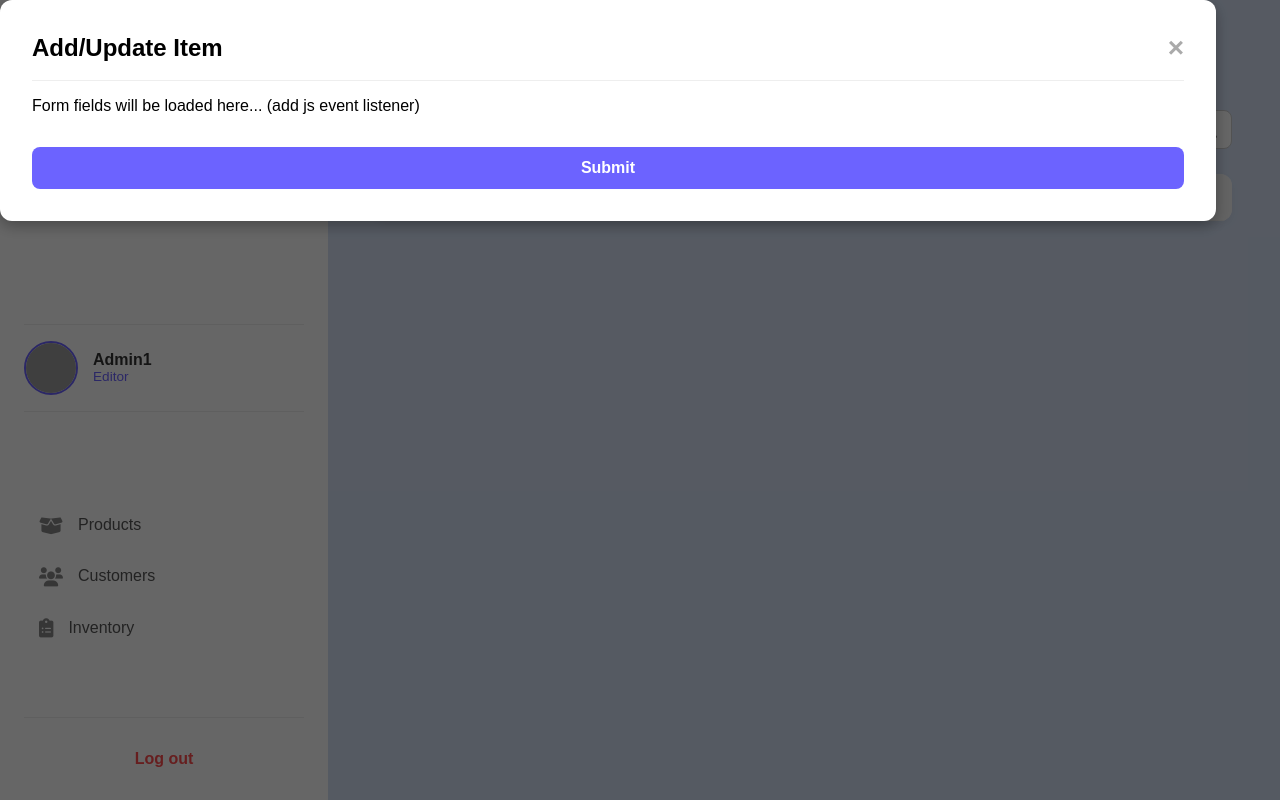
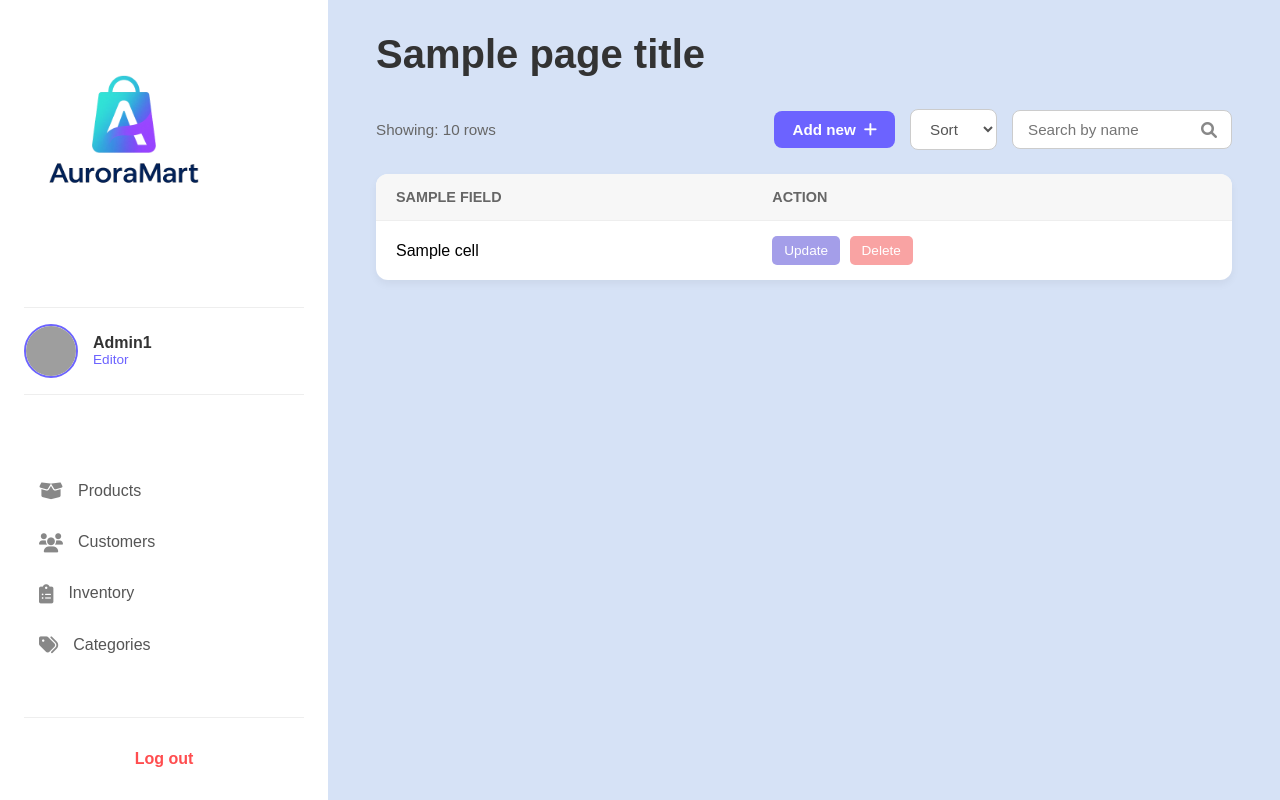
Before and after one commit to LianMaoNUS/IS2108_Project, a Django app: template AuroraMart/admin_panel/templates/admin_panel/dashboard.html in a window 1280 px wide. Run offline with Django 5.2, Linux system fonts and the light colour scheme; data comes from the database, SQL or seed files in the repository; tables that the repository leaves empty hold one stand-in row (values such as "Sample post"); the template is opened without the code that fills it: values that come from a table or form of the project are taken from there, most other values are stand-ins (such as "Sample title", 1, 10 or a date in 2020); lists and menus that the app fills with data are empty; grey boxes are pictures that could not be loaded.

Commit message:
add category

```diff
--- a/AuroraMart/AuroraMart/models.py
+++ b/AuroraMart/AuroraMart/models.py
@@ -75,7 +75,7 @@ class Category(models.Model):
     # The recursive relationship: a category can have a parent, which is also a Category.
     # 'self' creates the link to the same model.
     # related_name helps in querying for subcategories easily.
-    parent = models.ForeignKey('self', on_delete=models.CASCADE, null=True, blank=True, related_name='subcategories')
+    parent_category = models.ForeignKey('self', on_delete=models.CASCADE, null=True, blank=True, related_name='subcategories')
 
     class Meta:
         # Ensures plural form is "Categories" in the admin panel
@@ -106,7 +106,7 @@ class Order(models.Model):
 
 class OrderItem(models.Model):
     OrderItem_id = models.CharField(max_length=20, primary_key=True, unique=True)
-    order = models.ForeignKey(Order, on_delete=models.CASCADE, related_name='items')
+    order_id = models.ForeignKey(Order, on_delete=models.CASCADE, related_name='items')
     product = models.ForeignKey(Product, on_delete=models.PROTECT) # Protect product history
     quantity = models.PositiveIntegerField(default=1)
     # Store the price at the time of purchase to maintain historical accuracy.
--- a/AuroraMart/admin_panel/forms.py
+++ b/AuroraMart/admin_panel/forms.py
@@ -1,6 +1,6 @@
 from django.contrib.auth.forms import AuthenticationForm
 from django import forms
-from AuroraMart.models import Admin
+from AuroraMart.models import Admin, Product, Customer, Order, Category
 
 class AdminLoginForm(AuthenticationForm):
     username = forms.CharField(widget=forms.TextInput(
@@ -40,3 +40,23 @@ class AdminSignupForm(forms.ModelForm):
                 'class': 'login_form'
             }),
         }
+
+class ProductForm(forms.ModelForm):
+    class Meta:
+        model = Product
+        fields = ['sku','product_name', 'description', 'unit_price', 'product_rating', 'quantity_on_hand', 'reorder_quantity', 'category']
+
+class CustomerForm(forms.ModelForm):
+    class Meta:
+        model = Customer
+        fields  = ['customer_id','username', 'age','gender','employment_status','occupation','education','household_size','has_children','monthly_income_sgd','preferred_category']
+
+class OrderForm(forms.ModelForm):
+    class Meta:
+        model = Order
+        fields = ['order_id','customer','status']
+
+class CategoryForm(forms.ModelForm):
+    class Meta:
+        model = Category
+        fields = ['category_id','name','parent_category']
--- a/AuroraMart/admin_panel/static/admin_panel/css/panel.css
+++ b/AuroraMart/admin_panel/static/admin_panel/css/panel.css
@@ -231,39 +231,30 @@ body {
 }
 
 .table-container table {
+    border-collapse: collapse;
     width: 100%;
-    border-collapse: collapse;
 }
 
 .table-container th,
 .table-container td {
     padding: 15px 20px;
     border-bottom: 1px solid #eee;
-    white-space: nowrap;
     text-align: left;
+    white-space: nowrap; /* This is important! It ensures columns don't wrap and the table expands */
 }
 
-table {
-    width: 100%;
-    border-collapse: collapse;
-    text-align: left;
-}
-
-table th,
-table td {
-    padding: 15px 20px;
-    border-bottom: 1px solid #eee;
-}
-
-table th {
+.table-container th {
     background-color: #f7f7f7;
     font-size: 0.9rem;
     color: #666;
     font-weight: 600;
     text-transform: uppercase;
+    position: sticky; /* Makes the header stick to the top when scrolling vertically */
+    top: 0;
+    z-index: 1; /* Ensures header is above the body content */
 }
 
-table tbody tr:last-child td {
+.table-container tbody tr:last-child td {
     border-bottom: none;
 }
 
@@ -295,7 +286,7 @@ table tbody tr:last-child td {
 
 /* The semi-transparent background overlay */
 .modal-overlay {
-    display: hidden; /* Initially hidden - flex */
+    display: hidden;
     position: fixed; /* Stays in place even if you scroll */
     top: 0;
     left: 0;
@@ -318,6 +309,8 @@ table tbody tr:last-child td {
     min-width: 450px;
     max-width: 90%;
     position: relative;
+    display: flex;
+    flex-direction: column;
 }
 
 .modal-header {
@@ -327,6 +320,7 @@ table tbody tr:last-child td {
     border-bottom: 1px solid #eee;
     padding-bottom: 1rem;
     margin-bottom: 1rem;
+    flex-shrink: 0;
 }
 
 .modal-header h2 {
@@ -346,7 +340,12 @@ table tbody tr:last-child td {
     color: #333;
 }
 
-/* Basic styling for the submit button inside the modal */
+.modal-body {
+    max-height: 60vh;
+    overflow-y: auto;
+    padding-right: 1rem;
+}
+
 .modal-body .submit-btn {
     width: 100%;
     padding: 12px;
@@ -359,3 +358,70 @@ table tbody tr:last-child td {
     font-weight: 600;
     cursor: pointer;
 }
+
+/* Container for each label-input pair */
+.form-group {
+    margin-bottom: 1.5rem;
+}
+
+/* Style for the <label> tags */
+.form-group label {
+    display: block;
+    font-weight: 600;
+    color: #333;
+    margin-bottom: 0.5rem;
+}
+
+/* General styles for all text inputs, selects, and textareas */
+.form-group input[type="text"],
+.form-group input[type="email"],
+.form-group input[type="password"],
+.form-group select,
+.form-group textarea {
+    width: 100%;
+    padding: 12px 15px;
+    font-size: 1rem;
+    color: #333;
+    background-color: #f9f9f9;
+    border: 1px solid #ddd;
+    border-radius: 8px;
+    box-sizing: border-box; /* Important */
+    transition: border-color 0.2s, box-shadow 0.2s;
+}
+
+/* Style for when a user clicks into a form field */
+.form-group input:focus,
+.form-group select:focus,
+.form-group textarea:focus {
+    outline: none;
+    border-color: #6c63ff;
+    box-shadow: 0 0 0 3px rgba(108, 99, 255, 0.2);
+}
+
+/* Style for displaying validation errors */
+.error-list {
+    color: #d93025;
+    font-size: 0.875rem;
+    list-style: none;
+    padding-left: 0;
+    margin-top: 0.5rem;
+}
+
+/* Style for the submit button */
+.submit-btn {
+    width: 100%;
+    padding: 12px;
+    margin-top: 1rem;
+    background-color: #6c63ff;
+    color: white;
+    border: none;
+    border-radius: 8px;
+    font-size: 1rem;
+    font-weight: 600;
+    cursor: pointer;
+    transition: background-color 0.2s;
+}
+
+.submit-btn:hover {
+    background-color: #5a52d8;
+}
--- a/AuroraMart/admin_panel/templates/admin_panel/dashboard.html
+++ b/AuroraMart/admin_panel/templates/admin_panel/dashboard.html
@@ -51,6 +51,13 @@
                             Inventory
                         </a>
                     </li>
+                    <li>
+                        <a href="{% url 'admin_dashboard' %}?type=categories"
+                            class="nav-item {% if type == 'categories' %}active{% endif %}">
+                            <i class="fa-solid fa-tags nav-icon"></i>
+                            Categories
+                        </a>
+                    </li>
                 </ul>
             </nav>
 
@@ -84,42 +91,29 @@
 
             <div class="table-container">
 
-                {% if queryset %}
+                {% if table_rows %}
                 <table>
                     <thead>
                         <tr>
-                            {% for header in headers %}
-                            <th>{{ header }}</th>
+                            {% for field in fields %}
+                            <th>{{ field }}</th>
                             {% endfor %}
+                            <th>Action</th>
                         </tr>
                     </thead>
                     <tbody>
-                        {% if active_type == 'products' %}
-                        {% for item in queryset %}
+                        {% for row in table_rows %}
                         <tr>
-                            <td>{{ item.sku }}</td>
-                            <td>{{ item.product_name }}</td>
-                            <td>{{ item.category.name }}</td>
-                            <td>${{ item.unit_price }}</td>
-                            <td>{{ item.quantity_on_hand }}</td>
+                            {% for cell in row %}
+                            <td>{{ cell }}</td>
+                            {% endfor %}
+
                             <td>
                                 <button class="action-btn update-btn">Update</button>
                                 <button class="action-btn delete-btn">Delete</button>
                             </td>
                         </tr>
                         {% endfor %}
-                        {% elif active_type == 'customers' %}
-                        {% for item in queryset %}
-                        <tr>
-                            <td>{{ item.user.username }}</td>
-                            <td>{{ item.user.email }}</td>
-                            <td>{{ item.get_employment_status_display }}</td>
-                            <td>
-                                <button class="action-btn update-btn">View Details</button>
-                            </td>
-                        </tr>
-                        {% endfor %}
-                        {% endif %}
                     </tbody>
                 </table>
 
@@ -136,21 +130,53 @@
     <div id="form-modal" class="modal-overlay">
         <div class="modal-content">
             <header class="modal-header">
-                <h2 id="modal-title">Add/Update Item</h2>
+                <h2 id="modal-title">Add/Update {{type}}</h2>
                 <span class="close-button">&times;</span>
             </header>
 
             <div class="modal-body">
                 <form id="modal-form" method="post">
                     {% csrf_token %}
+                    {% for field in form %}
+                    <div class="form-group">
+                        {{ field.label_tag }}
 
-                    <p>Form fields will be loaded here... (add js event listener)</p>
+                        {{ field }}
 
+                        {% if field.errors %}
+                        <div class="error-list">
+                            {{ field.errors }}
+                        </div>
+                        {% endif %}
+                    </div>
+                    {% endfor %}
                     <button type="submit" class="submit-btn">Submit</button>
                 </form>
             </div>
         </div>
     </div>
 </body>
+<script>
+    // Modal functionality
+    const modal = document.getElementById('form-modal');
+    const closeButton = document.querySelector('.close-button');
+    const addNewBtn = document.querySelector('.add-new-btn');
+    document.addEventListener('DOMContentLoaded', () => {
+        modal.style.display = 'none';
+        addNewBtn.addEventListener('click', () => {
+            modal.style.display = 'flex';
+        });
+
+        closeButton.addEventListener('click', () => {
+            modal.style.display = 'none';
+        });
+
+        window.addEventListener('click', (event) => {
+            if (event.target == modal) {
+                modal.style.display = 'none';
+            }
+        });
+    });
+</script>
 
 </html>
```
Also changed, not shown: AuroraMart/admin_panel/views.py (+56 -16 lines), AuroraMart/AuroraMart/migrations/0002_rename_order_orderitem_order_id.py (added), AuroraMart/AuroraMart/migrations/0003_rename_parent_category_parent_category.py (added), AuroraMart/db.sqlite3.
